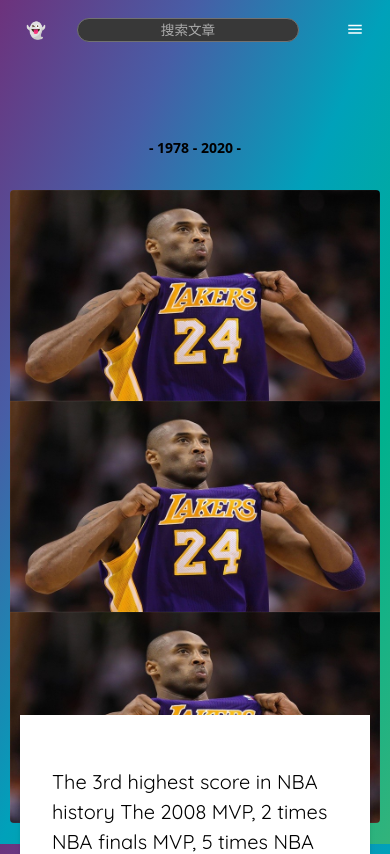
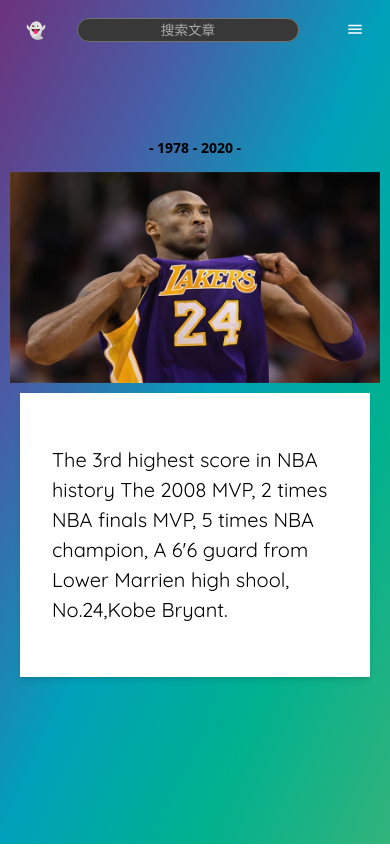
Before and after one commit to gxkai/nuxt-ts-blog, a Nuxt app in the folder nuxt-ts-blog/: page /about in a window 390 px wide. Shown: the top 854 px of the page. Built offline with nearby package versions, Linux system fonts and the light colour scheme; a small style sheet from the web is missing.

Commit message:
responsive

```diff
--- a/nuxt-ts-blog/components/ContainerCom.vue
+++ b/nuxt-ts-blog/components/ContainerCom.vue
@@ -1,5 +1,5 @@
 <template>
-  <div class="container mx-auto -mt-32">
+  <div class="container mx-auto -mt-4 md:-mt-32">
     <div class="mx-0 sm:mx-6">
       <div
         class="bg-white w-full p-8 md:p-24 text-xl md:text-2xl text-grey-darkest leading-normal shadow-md mt-5"
--- a/nuxt-ts-blog/components/ImageCom.vue
+++ b/nuxt-ts-blog/components/ImageCom.vue
@@ -1,8 +1,11 @@
 <template>
-  <div
-    class="container w-full  mx-auto bg-white bg-contain sm:bg-cover sm:bg-no-repeat  mt-8 rounded"
-    style="background-image:url('/kobe.JPG'); height: 75vh;"
-  ></div>
+  <div>
+    <div
+      class="container w-full  mx-auto bg-white bg-cover  mt-8 rounded hidden md:block"
+      style="background-image:url('/kobe.JPG'); height: 75vh;"
+    ></div>
+    <img src="/kobe.JPG" class="w-full md:hidden z-0" />
+  </div>
 </template>
 
 <script>
--- a/nuxt-ts-blog/components/Nav.vue
+++ b/nuxt-ts-blog/components/Nav.vue
@@ -110,6 +110,7 @@
   @Watch('$route')
   onRouteChange() {
     this.keyword = ''
+    this.toggleDropdownMenu()
   }
 
   toggleDropdownMenu() {
```
